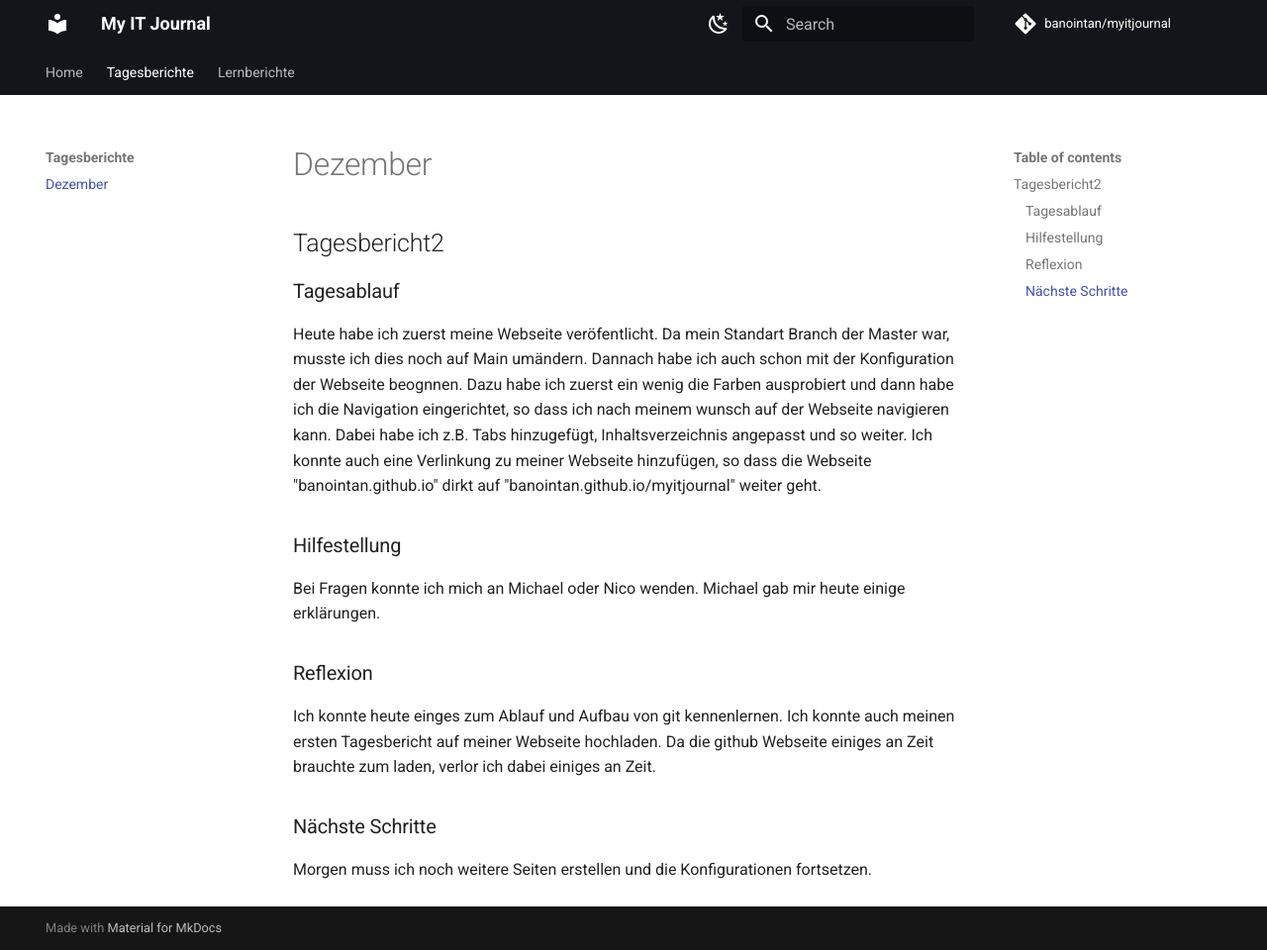
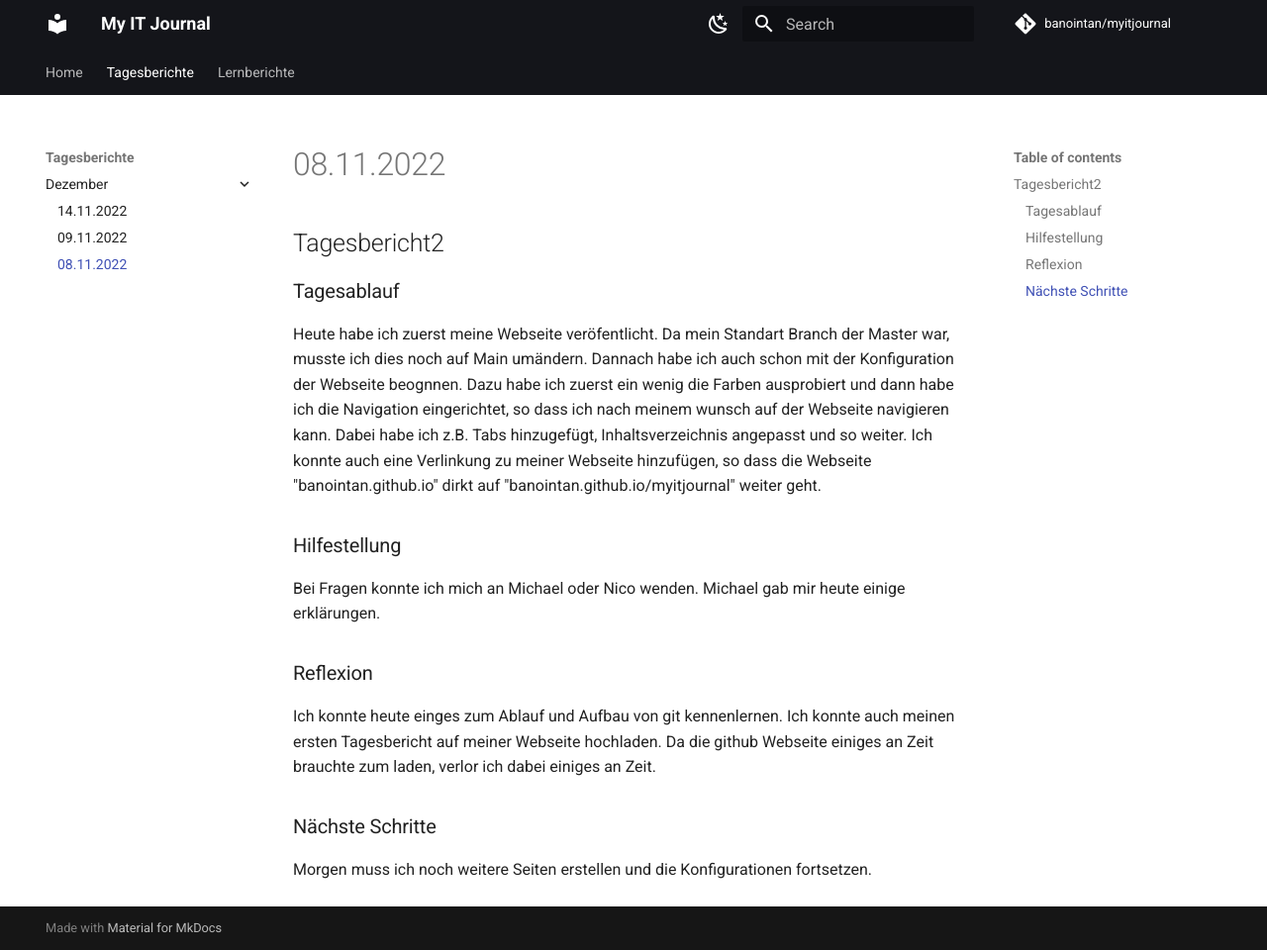
Before and after one commit to banointan/myitjournal, an MkDocs documentation site: the page built from docs/tagesberichte/dezember2022/tb01.md, in a window 1280 px wide and 960 px high. Shown: the whole window at 99% size. Built offline with MkDocs 1.6.1 and Material for MkDocs 9.7.7, drawn with Linux system fonts in a browser that asks for light colours; comment, search, counter and statistics services are not loaded.

Commit message:
mkdocs.yml überarbeitung

```diff
--- a/mkdocs.yml
+++ b/mkdocs.yml
@@ -46,9 +46,18 @@ theme:
 nav:
   - Home: index.md
   - Tagesberichte:
-    - Dezember: tagesberichte/dezember2022/tb01.md
+    - Dezember:
+      - 14.11.2022: tagesberichte/dezember2022/tb03.md
+      - 09.11.2022: tagesberichte/dezember2022/tb02.md
+      - 08.11.2022: tagesberichte/dezember2022/tb01.md
 
   - Lernberichte:
     - HPC:
       - Git/GitHub: lernberichte/hpc/git:github/lb01.md
       - Git Befehle: lernberichte/hpc/git:github/lb02.md
+
+    - AI:
+      - Projekt:
+        - Minesweeper:
+          - Minesweeper Dokumentation: lernberichte/ai/projekt/minesweeper/minesweeper.md
+          - Minesweeper Code: lernberichte/ai/projekt/minesweeper/code.md
```
